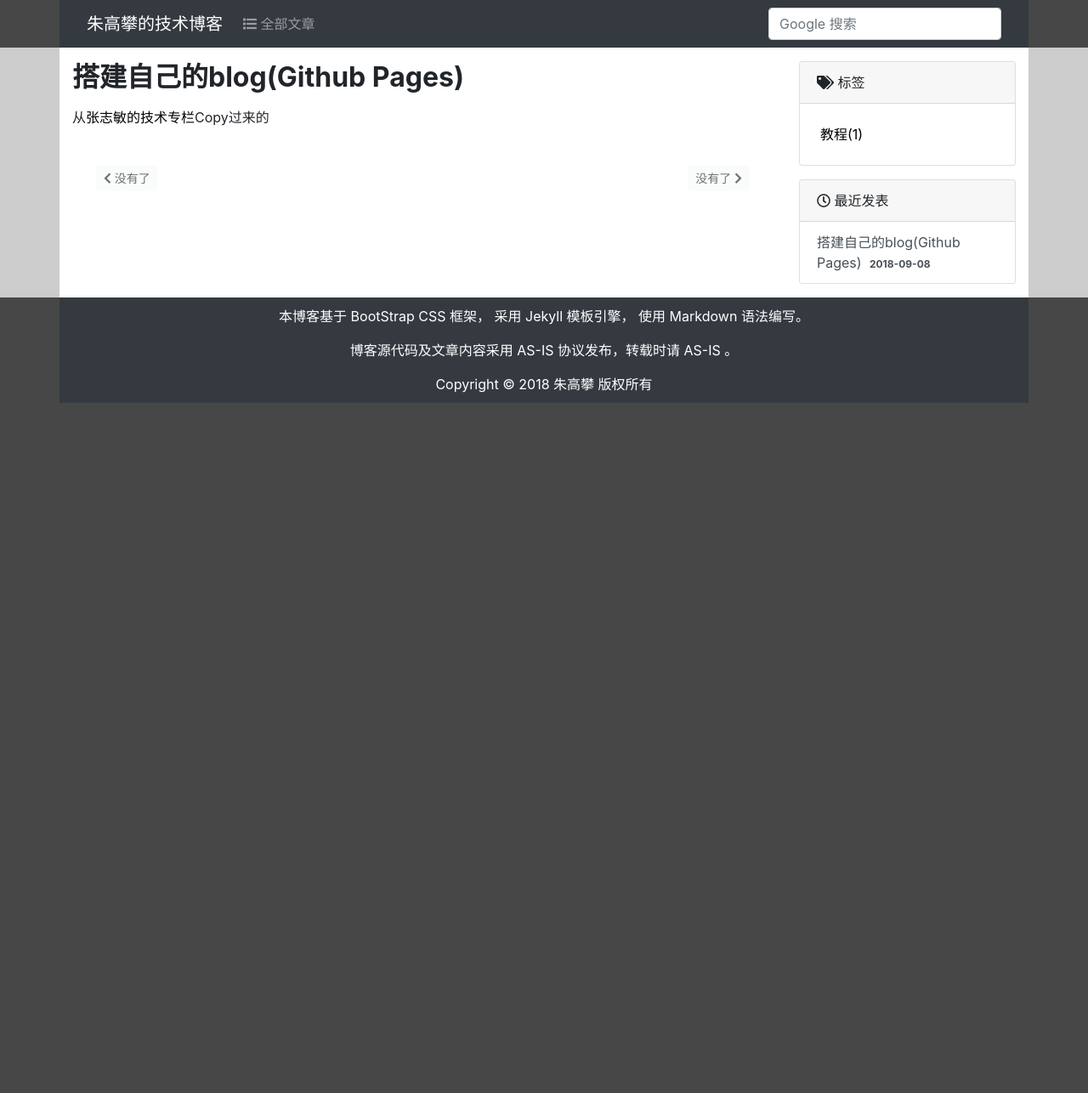
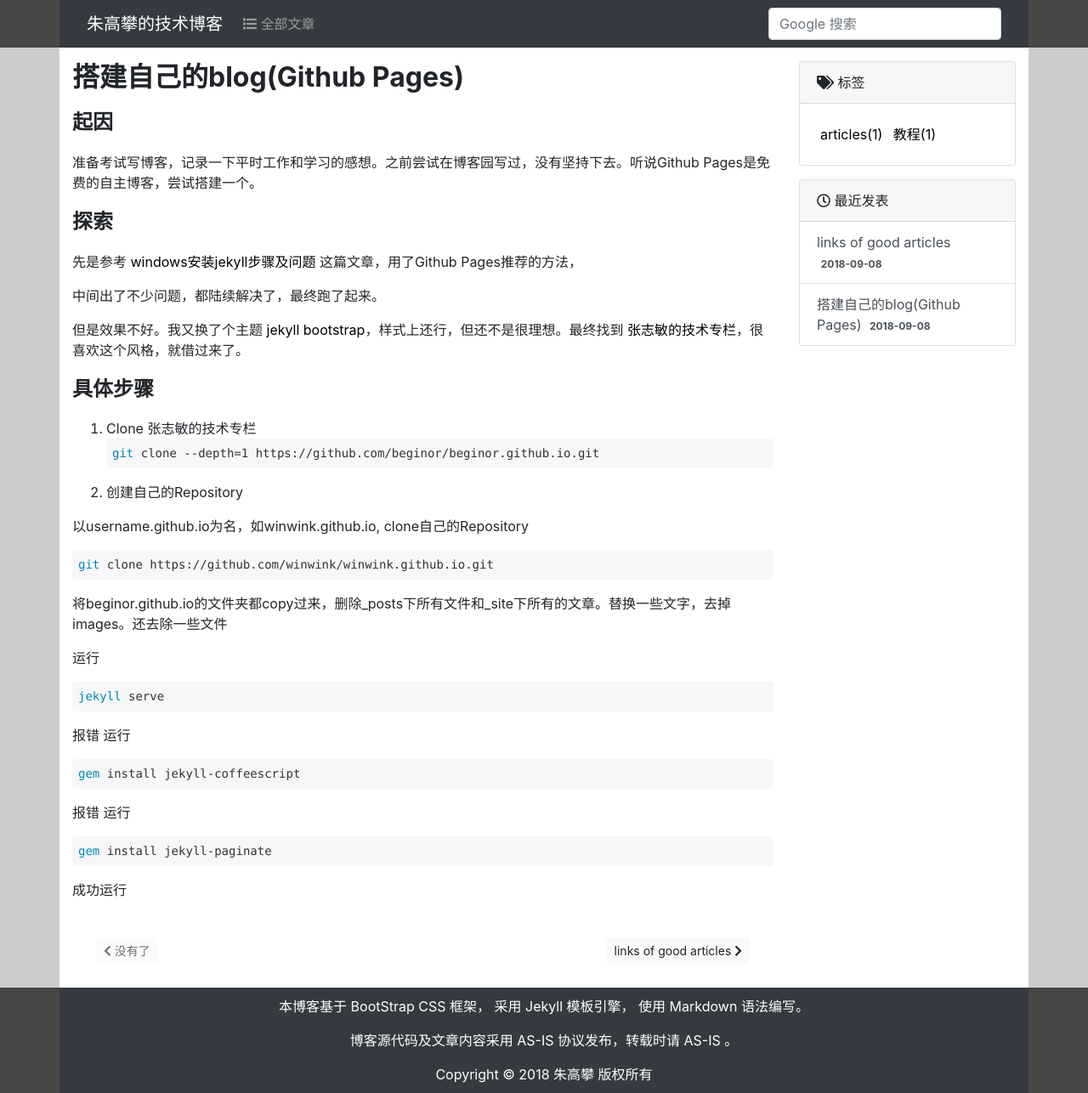
Before and after one commit to winwink/winwink.github.io, a Jekyll site: the page built from _posts/2018-09-08-build-my-own-blog-on-github-pages.md, in a window 1280 px wide. Shown: the whole page at 85% size. Built offline with Jekyll 4.4.1, drawn with Linux system fonts in a browser that asks for light colours; comment, search, counter and statistics services are not loaded; before the commit the page ends 900 px from its top, so only the background shows below that.

Commit message:
first day's blog

````diff
--- a/_posts/2018-09-08-build-my-own-blog-on-github-pages.md
+++ b/_posts/2018-09-08-build-my-own-blog-on-github-pages.md
@@ -6,5 +6,46 @@ keywords: github pages
 tags: [教程]
 ---
 
+## 起因
 
-从[张志敏的技术专栏](https://github.com/beginor/beginor.github.io)Copy过来的
+准备考试写博客，记录一下平时工作和学习的感想。之前尝试在博客园写过，没有坚持下去。听说Github Pages是免费的自主博客，尝试搭建一个。
+
+## 探索
+
+先是参考 [windows安装jekyll步骤及问题](https://blog.csdn.net/mouday/article/details/79300135) 这篇文章，用了Github Pages推荐的方法，
+
+中间出了不少问题，都陆续解决了，最终跑了起来。
+
+但是效果不好。我又换了个主题 [jekyll bootstrap](https://github.com/plusjade/jekyll-bootstrap)，样式上还行，但还不是很理想。最终找到 [张志敏的技术专栏](https://github.com/beginor/beginor.github.io)，很喜欢这个风格，就借过来了。
+
+## 具体步骤
+1. Clone 张志敏的技术专栏
+``` sh
+git clone --depth=1 https://github.com/beginor/beginor.github.io.git
+```
+
+
+2. 创建自己的Repository
+
+以username.github.io为名，如winwink.github.io, clone自己的Repository
+``` sh
+git clone https://github.com/winwink/winwink.github.io.git
+```
+
+将beginor.github.io的文件夹都copy过来，删除_posts下所有文件和_site下所有的文章。替换一些文字，去掉images。还去除一些文件
+
+运行
+``` sh
+jekyll serve
+```
+报错
+运行
+``` sh
+gem install jekyll-coffeescript
+```
+报错
+运行
+``` sh
+gem install jekyll-paginate
+```
+成功运行
--- /dev/null
+++ b/_posts/2018-09-08-links-of-good-articles.md
@@ -0,0 +1,18 @@
+---
+layout: post2
+title: links of good articles
+description: 收录下读到的好文章
+keywords: good articles
+tags: [articles]
+---
+
+平时经常会读到一些很优秀的文章，将一些知识点阐述的很简单，容易懂。因此收录起来，方便推荐给朋友或自己以后查看。
+
+### technical
+- [Dependency Injection 2018-06-05](https://mp.weixin.qq.com/s/o4PPBdnf7Z4kKNUAQv5tZw)
+- [JavaScript Prototype 2018-08-26](https://developer.mozilla.org/zh-CN/docs/Learn/JavaScript/Objects/Object_prototypes)
+- [learn git 2018-09-07](https://www.liaoxuefeng.com/wiki/0013739516305929606dd18361248578c67b8067c8c017b000)
+
+### Non-technical
+- [Don't give up any teammates easily 2018-07-23](https://mp.weixin.qq.com/s/k0j8LkV7XVZflYIXJm5zYg)
+- [Feedback in work 2018-08-21](https://mp.weixin.qq.com/s/RaVwmLYTgBfByyR_R065Hw)
````
